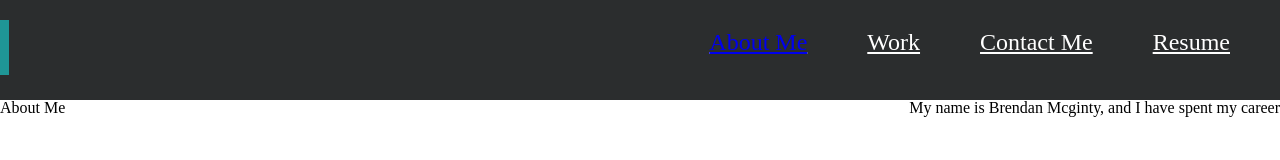
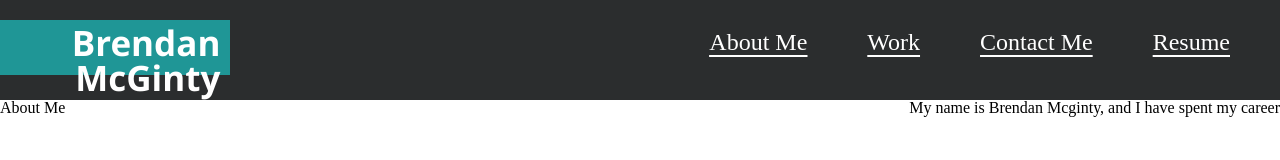
Before and after one commit to mcgintyb14/Second-Challenge, a plain HTML site: page index.html in a window 1280 px wide. Drawn offline with Linux system fonts and the light colour scheme.

Commit message:
added initial hover properties for links, and added About Me skeleton with working link

```diff
--- a/assets/style.css
+++ b/assets/style.css
@@ -15,12 +15,12 @@ header {
 }
 
 .name {
-    position: relative;
+    position: absolute;
     top: 20px;
     background-color: rgb(31, 150, 150);
     width: 20%;
     height: 50px;
-    right: 50%;
+    right: 82%;
     text-align: right;
     padding-top: 5px;
     padding-right: 10px;
@@ -39,6 +39,7 @@ header {
     margin-top: 30px;
     margin-right: 50px;
     text-decoration: underline;
+    text-underline-offset: 5px;
 
 }
 
@@ -49,11 +50,15 @@ header {
     align-items: center;
     flex-direction: row;
     justify-content: center;
+}
+
+.links a {
     color: white;
 }
 
-.links li:hover {
-    font-weight: 1000;
+.links a:hover {
+    color: beige;
+    font-weight: bold;
 }
 
 .About-Me {
```
